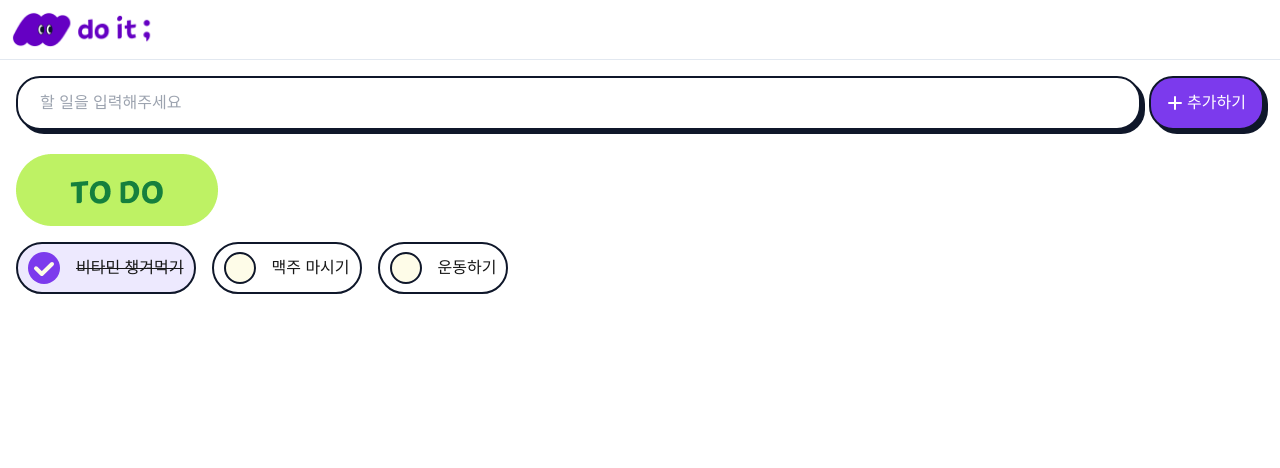
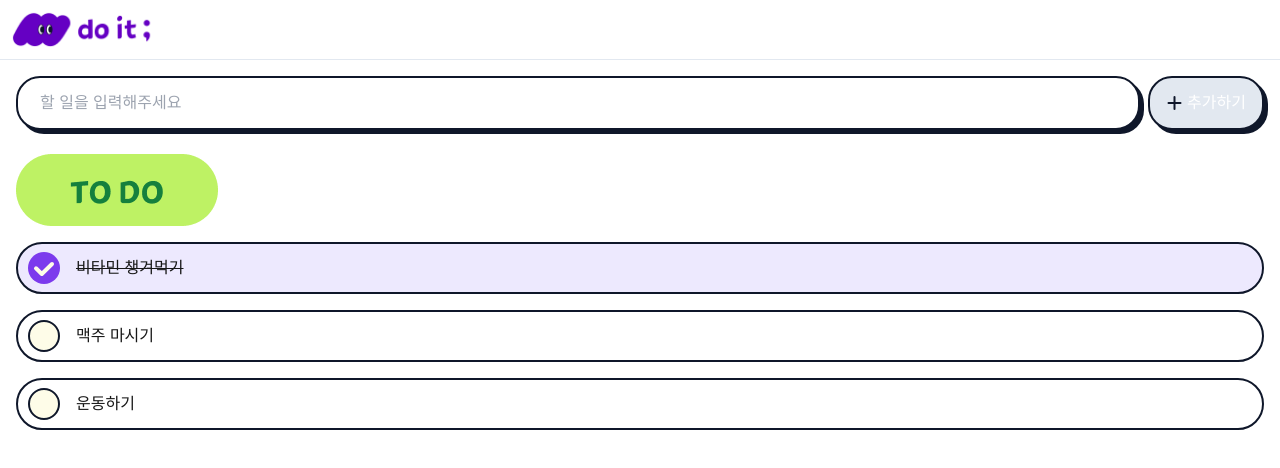
Before and after one commit to e-sum-e/codeit-todolist, a Next.js app: page / in a window 1280 px wide. Shown: the top 468 px of the page. Built offline with nearby package versions, Linux system fonts and the light colour scheme.

Commit message:
:hammer: todo list에 따라 UI가 다르게 보이도록 적용

```diff
--- a/src/app/page.tsx
+++ b/src/app/page.tsx
@@ -1,6 +1,7 @@
 import TextButton from "./component/Button/TextButton";
 import TodoInput from "./component/TodoInput";
-import AddIcon from "../assets/icon/plus-white.svg";
+import PlusWhiteIcon from "../assets/icon/plus-white.svg";
+import PlusBlackIcon from "../assets/icon/plus-black.svg";
 import { ButtonType } from "./utils/type";
 import Image from "next/image";
 import CheckListItem from "./component/CheckListItem";
@@ -16,8 +17,18 @@ export default function Home() {
       <div className="flex gap-[8px]">
         <TodoInput />
         <TextButton
-          icon={<AddIcon />}
-          type={ButtonType.PRIMARY}
+          icon={
+            tempCheckListItems.length > 0 ? (
+              <PlusBlackIcon />
+            ) : (
+              <PlusWhiteIcon />
+            )
+          }
+          type={
+            tempCheckListItems.length > 0
+              ? ButtonType.SECONDARY
+              : ButtonType.PRIMARY
+          }
           text={"추가하기"}
           style={"flex-none text-white"}
         />
@@ -31,7 +42,7 @@ export default function Home() {
           sizes="100%"
           style={{ width: "auto", height: "100%" }}
         />
-        <ul className="flex gap-[16px] mt-[16px]">
+        <ul className="flex flex-col gap-[16px] mt-[16px]">
           {tempCheckListItems.map((item) => (
             <CheckListItem
               key={item.id}
```
